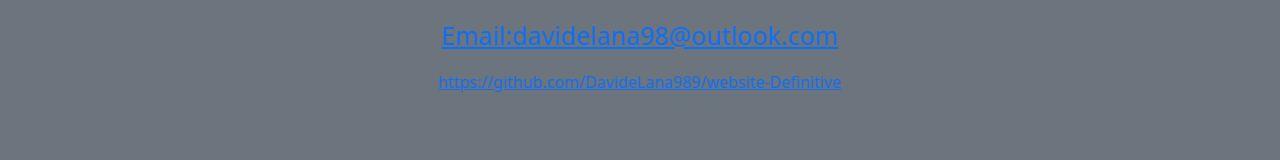
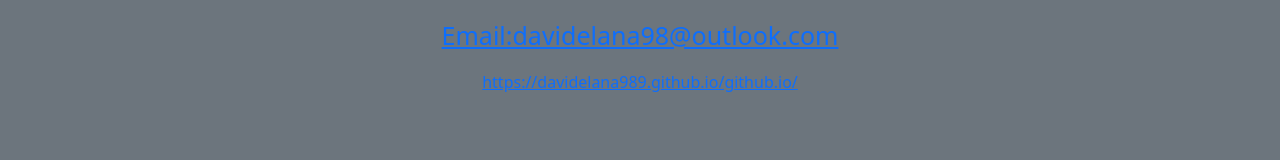
Before and after one commit to DavideLana989/github.io, a website: page second page/index.html in a window 1280 px wide. Shown: the part 1718-1878 px from the top of the page. Drawn offline with nearby package versions, Linux system fonts and the light colour scheme.

Commit message:
upgrade github link

```diff
--- a/second page/index.html
+++ b/second page/index.html
@@ -89,8 +89,8 @@
             <a href="mailto:davidelana98@outlook.com">
               <p class="email">Email:davidelana98@outlook.com</p>
             </a>
-            <a href="https://github.com/DavideLana989/website-Definitive">
-              <p>https://github.com/DavideLana989/website-Definitive</p>
+            <a href="https://davidelana989.github.io/github.io/">
+              <p>https://davidelana989.github.io/github.io/</p>
             </a>
           </div>
           <div class="container3">
```
